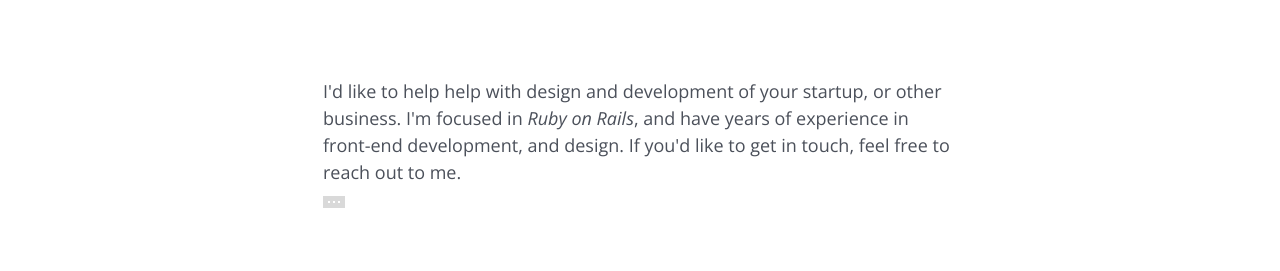
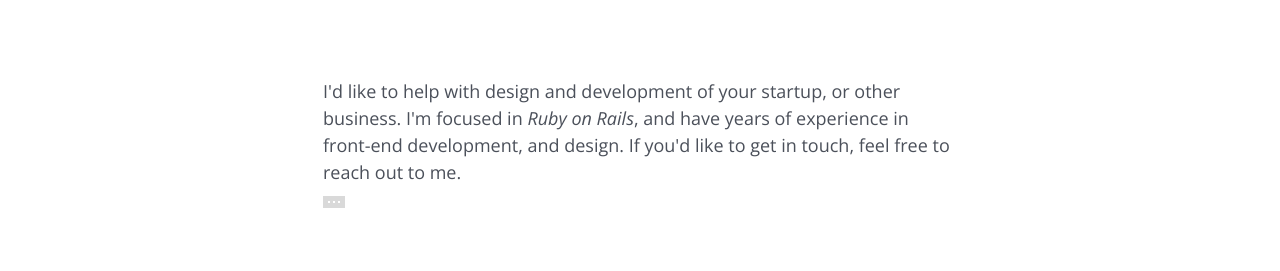
Before and after one commit to jasonmarkbeaton/parkerrr.github.io, a Jekyll site: the page built from index.html, in a window 1280 px wide. Shown: the part 602-873 px from the top of the page. Built offline with Jekyll 4.4.1, drawn with Linux system fonts in a browser that asks for light colours; the list of posts is cut into pages by our own code.

Commit message:
Caught some grammatical mistakes

```diff
--- a/index.html
+++ b/index.html
@@ -14,7 +14,7 @@
 
 <div class="summary">
 
-  <p>I'd like to help help with design and development of your startup, or other business. I'm focused in <i>Ruby on Rails</i>, and have years of experience in front-end development, and design. If you'd like to get in touch, feel free to reach out to me. <a href="/why-jekyll.html" title="Continue" class="more">Continue</a></p>
+  <p>I'd like to help with design and development of your startup, or other business. I'm focused in <i>Ruby on Rails</i>, and have years of experience in front-end development, and design. If you'd like to get in touch, feel free to reach out to me. <a href="/get-in-touch.html" title="Continue" class="more">Continue</a></p>
 
 </div>
 <h2>My kind-of, sort-of blog.</h2>
```
Also changed, not shown: 1 other file.
